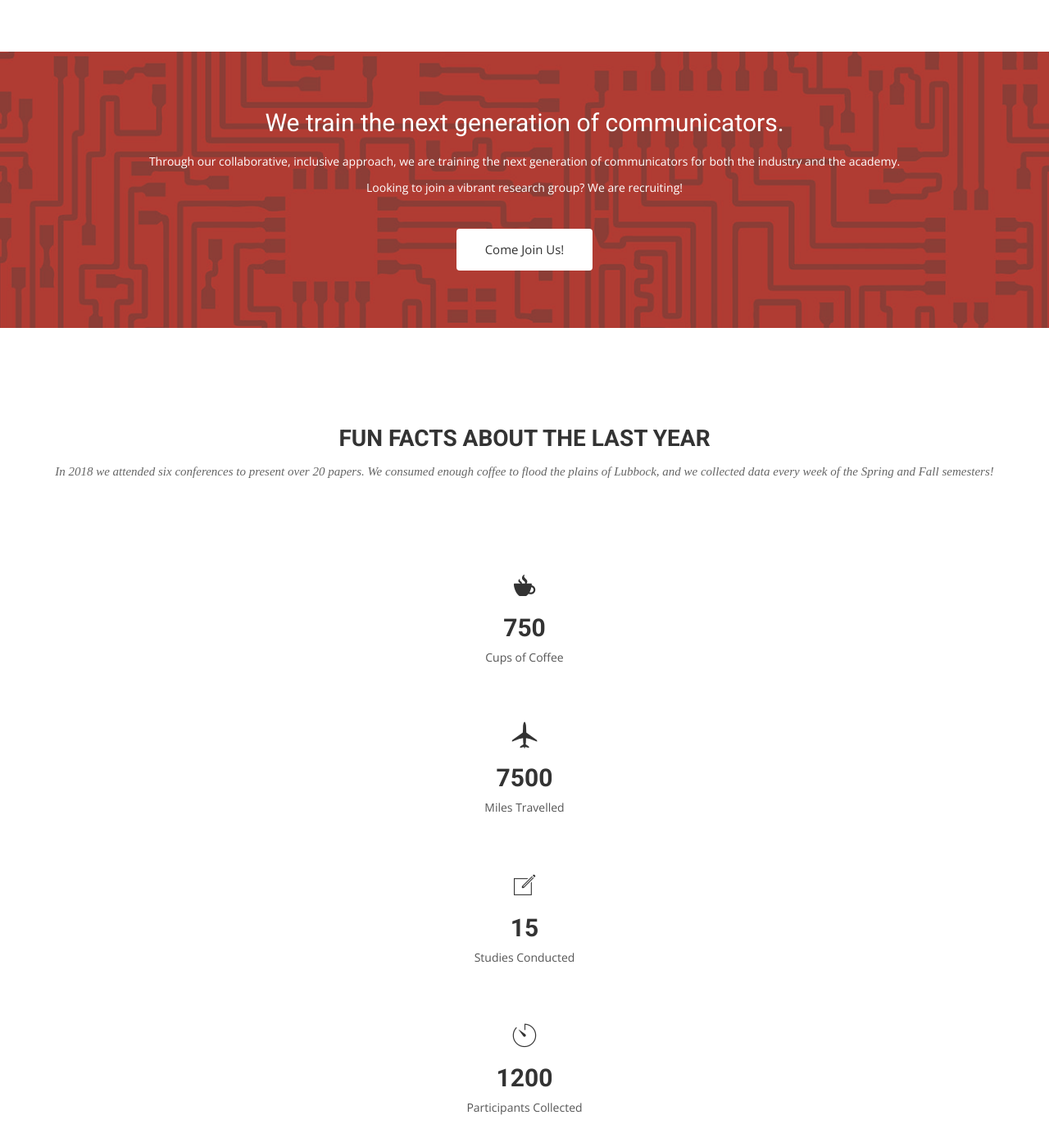
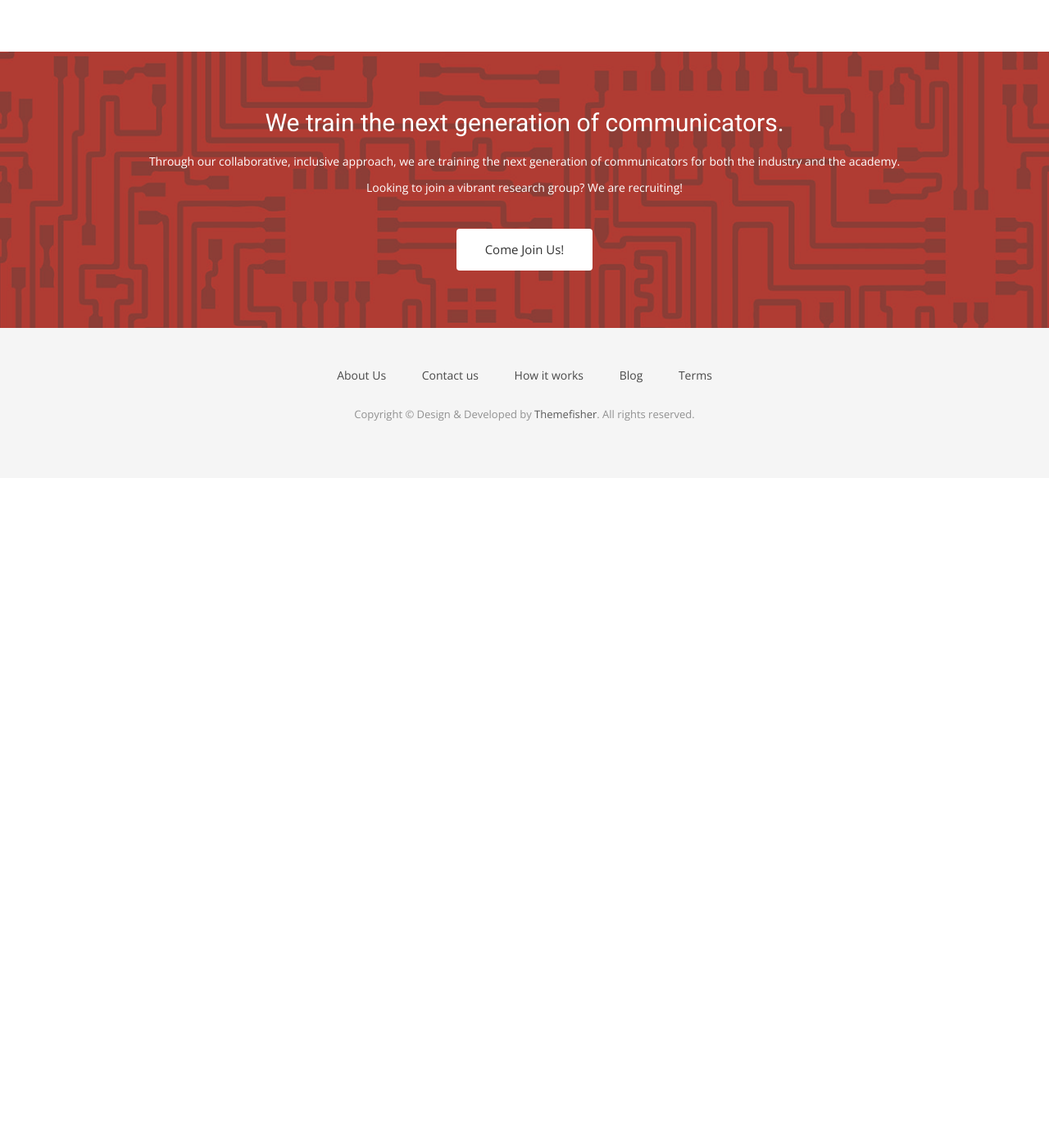
Before and after one commit to cognitionemotionlab/cognitionemotionlab.github.io, a Jekyll site: the page built from index.html, in a window 1280 px wide and 1400 px high, scrolled down 2919 px. Shown: the whole window at 82% size. Built offline with Jekyll 4.4.1, drawn with Linux system fonts in a browser that asks for light colours; nearby versions of some CDN libraries; some web fonts are replaced; after the commit the page ends 3502 px from its top, so only the background shows below that.

Commit message:
Deleted the counter bc it is being dumb and wouldn't really help anything.

```diff
--- a/index.html
+++ b/index.html
@@ -137,33 +137,3 @@ permalink: /
     </div>
   </div>
 </section>
-<!-- Content Start -->
-<section id="testimonial">
-  <div class="container">
-    <div class="row">
-      <div class="section-title text-center">
-        <h2>Fun Facts About the Last Year</h2>
-        <p>In 2018 we attended six conferences to present over 20 papers. We consumed enough coffee to flood the plains of Lubbock, and we collected data every week of the Spring and Fall semesters!</p>
-      </div>
-    </div>
-    <div class="row">
-      <div class="col-md-12">
-        {% if site.data.funfacts.size > 0 %}
-        <div class="blcok">
-          {% for ff in site.data.funfacts %}
-          <ul class="counter-box clearfix">
-            <li>
-              <div class="block">
-                <i class="{{ ff.icon }}"></i>
-                <h4 class="counter">{{ ff.counter }}</h4>
-                <span>{{ ff.text }}</span>
-              </div>
-            </li>
-            {% endfor %}
-          </ul>
-        </div>
-        {% endif %}
-      </div>
-    </div>
-  </div>
-</section>
```
